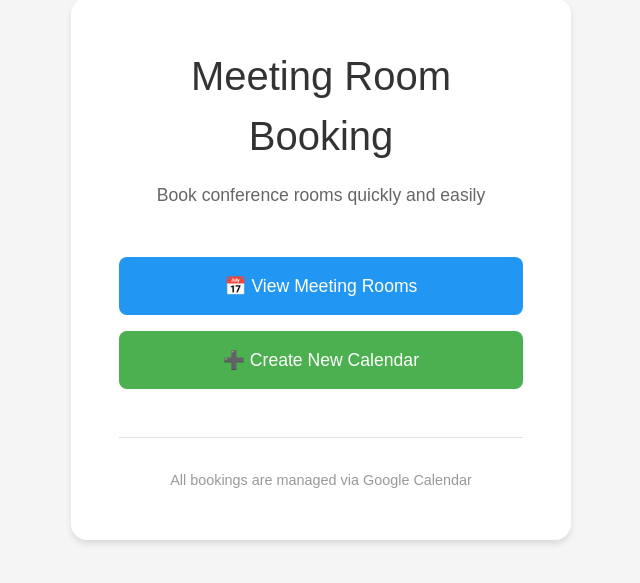
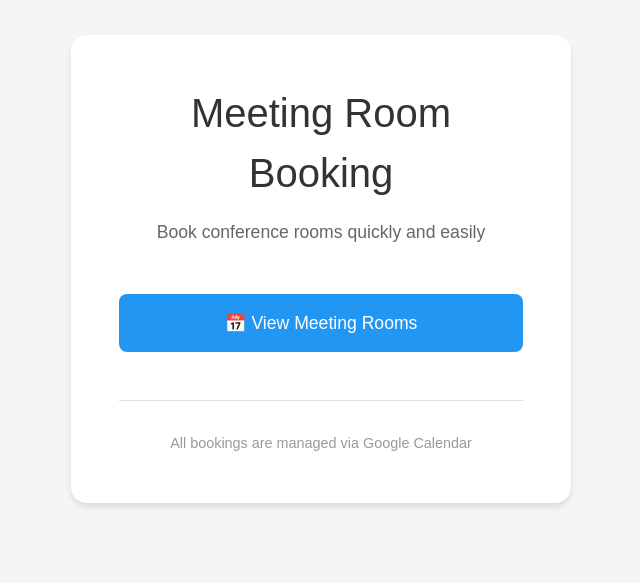
Before and after one commit to tms7331/openbook-nextjs, a Next.js app: page / in a window 1280 px wide. Shown: the part 131-714 px from the top of the page, without its empty margins (319-959 px from the left). Built offline with nearby package versions, Linux system fonts and the light colour scheme.

Commit message:
Remove homepage button

```diff
--- a/app/page.tsx
+++ b/app/page.tsx
@@ -58,23 +58,6 @@ export default function HomePage() {
               📅 View Meeting Rooms
             </button>
           </Link>
-
-          <Link href="/create-calendar">
-            <button style={{
-              width: '100%',
-              padding: '1rem 2rem',
-              fontSize: '1.1rem',
-              backgroundColor: '#4CAF50',
-              color: 'white',
-              border: 'none',
-              borderRadius: '8px',
-              cursor: 'pointer',
-              fontWeight: '500',
-              transition: 'background-color 0.2s'
-            }}>
-              ➕ Create New Calendar
-            </button>
-          </Link>
         </div>
 
         <div style={{
```
